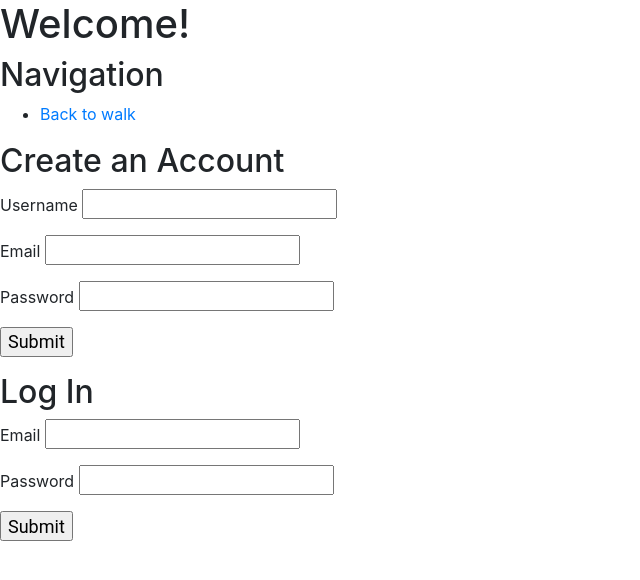
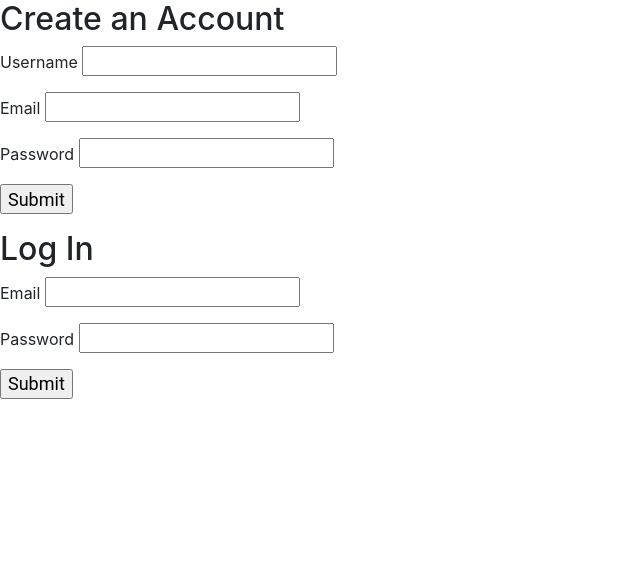
Before and after one commit to nadiasunny/Wonder-Walk, a Flask app: page /login in a window 1280 px wide. Shown: the part 56-636 px from the top of the page, without its empty margins (0-640 px from the left). Run offline with Flask 2, Linux system fonts and the light colour scheme; some libraries are stand-ins or nearby versions.

Commit message:
Final Styling  Done

```diff
--- a/crud.py
+++ b/crud.py
@@ -40,16 +40,16 @@ def create_user_walk(user_id, walk_id, created_at):
     user_walk = User_Walk(user_id=user_id, walk_id=walk_id, created_at=created_at)
 
     return user_walk
-
+#
 def return_users_walks(user_id):
     walks = User_Walk.query.filter(User_Walk.user_id == user_id).all()
     return walks
 
-def update_user_walk(user_id, user_walk_id, comments, rating, images):
+def update_user_walk(user_id, user_walk_id, comments, rating):
     # user_walk = User_Walk.query.filter(User_Walk.user_id == user_id and
     #                                    User_Walk.walk_id == walk_id)
     user_walk = update(User_Walk).filter(and_(User_Walk.user_id == user_id, User_Walk.id == user_walk_id)
-                                        ).values(comments=comments, rating=rating, images=images)
+                                        ).values(comments=comments, rating=rating)
 
     # grab userwalk by id
     #update attributes by hand
--- a/server.py
+++ b/server.py
@@ -83,6 +83,9 @@ def walk():
     distance = request.json.get('distance')
     time = request.json.get('minutes')
     now = datetime.now()
+    print(now, 'kkkkkkkkkkkkkkkkkkk')
+    formatted_date = now.strftime("%m-%d-%Y %I:%M %p")
+    print(type(formatted_date), formatted_date, 'aaaaaaaaaa')
     walk_already = crud.return_walk(end_lat=end_lat, end_lng=end_lng, start_lat=start_lat, start_lng=start_lng)
 
     if(walk_already):
@@ -92,7 +95,7 @@ def walk():
                           start_lng=start_lng, distance_in_km=distance, time=time)
         db.session.add(walk)
         db.session.commit()
-        user_walk = crud.create_user_walk(user_id=session['user'], walk_id=walk.id, created_at=now)
+        user_walk = crud.create_user_walk(user_id=session['user'], walk_id=walk.id, created_at=formatted_date)
         db.session.add(user_walk)
         db.session.commit()
         flash('walk added')
@@ -109,12 +112,10 @@ def update_user_walk():
 
     comments = request.json.get('comments')
     rating = int(request.json.get('rating'))
-    # img = request.json.get('img')
     walk_index = int(request.json.get('walkIndex'))
 
-    #run the function, make the print statement separate
-    #make sure you're using the correct UserWalk id
-    print(type(comments), type(rating), type(img), type(walk_index), 'aaaaaaaaaaaaaaaaa')
+
+    print(type(comments), type(rating), type(walk_index), 'aaaaaaaaaaaaaaaaa')
     updated_walk = crud.update_user_walk(user_id=session['user'], user_walk_id=walk_index, comments=comments, rating=rating)
     print(updated_walk)
     db.session.execute(updated_walk)
--- a/static/js/css/map.css
+++ b/static/js/css/map.css
@@ -40,3 +40,22 @@
     height: 30px;
     font: 400 18px Roboto;
 }
+#id{
+    color: black;
+}
+.card{
+    background-color:rgba(192, 214, 243, 0.936);
+    color: black;
+
+}
+.card:hover{
+    background:blue;
+}
+.btn{
+    color: black;
+    background-color: white;
+    width: 100%;
+}
+.btn:hover{
+    color:white;
+}
--- a/static/js/displayWalks.js
+++ b/static/js/displayWalks.js
@@ -15,10 +15,9 @@ for (let i = 0; i < forms.length; i++){
         // evt.target.querySelector(skjdngjkdf)
         let comments = forms[i].querySelector('.inputComments').value;
         let rating = forms[i].querySelector('.inputRating').value;
-        // let img = forms[i].querySelector('.addFiles').value;
         let walkIndex = forms[i].querySelector('.index').value;
         console.log(walkIndex)
-        let walkInfo = {comments, rating, img, walkIndex};
+        let walkInfo = {comments, rating, walkIndex};
         fetch('/updateUserWalk', {
             method:'POST',
             body: JSON.stringify(walkInfo),
--- a/templates/base.html
+++ b/templates/base.html
@@ -38,12 +38,12 @@
         </ul>
       </div>
     </nav>
-
+<!--
     {% for msg in get_flashed_messages() %}
     <p class="flash-msg">
       {{ msg }}
     </p>
-    {% endfor %}
+    {% endfor %} -->
 
     {% block body %}
     {% endblock %}
--- a/templates/login_signup.html
+++ b/templates/login_signup.html
@@ -1,11 +1,11 @@
 {% extends 'base.html' %}
+{% block head%}
+  <link rel="stylesheet" href="/static/js/css/login.css">
+{% endblock %}
 {% block body %}
-    <h1>Welcome!</h1>
 
-    <h2>Navigation</h2>
-    <ul>
-        <li><a href="/map/wonderwalk">Back to walk</a></li>
-        <!-- <li><a href="/saved">View all saved walks</a></li> -->
+    <div class="create">
+
     </ul>
     <h2>Create an Account</h2>
 
@@ -25,8 +25,8 @@
         <input type="submit">
       </p>
     </form>
-
-
+    </div>
+    <div class="create">
   <h2>Log In</h2>
   <form action="/login" method="POST">
     <p>
@@ -41,5 +41,5 @@
       <input type="submit">
     </p>
   </form>
-
-{% endblock body%}
+  </div>
+{% endblock %}
```
Also changed, not shown: static/js/mapsWalk.js (+38 -8 lines), templates/display_walks.html (+4 -7 lines). Lines whose indentation alone changed are shown as unchanged.
